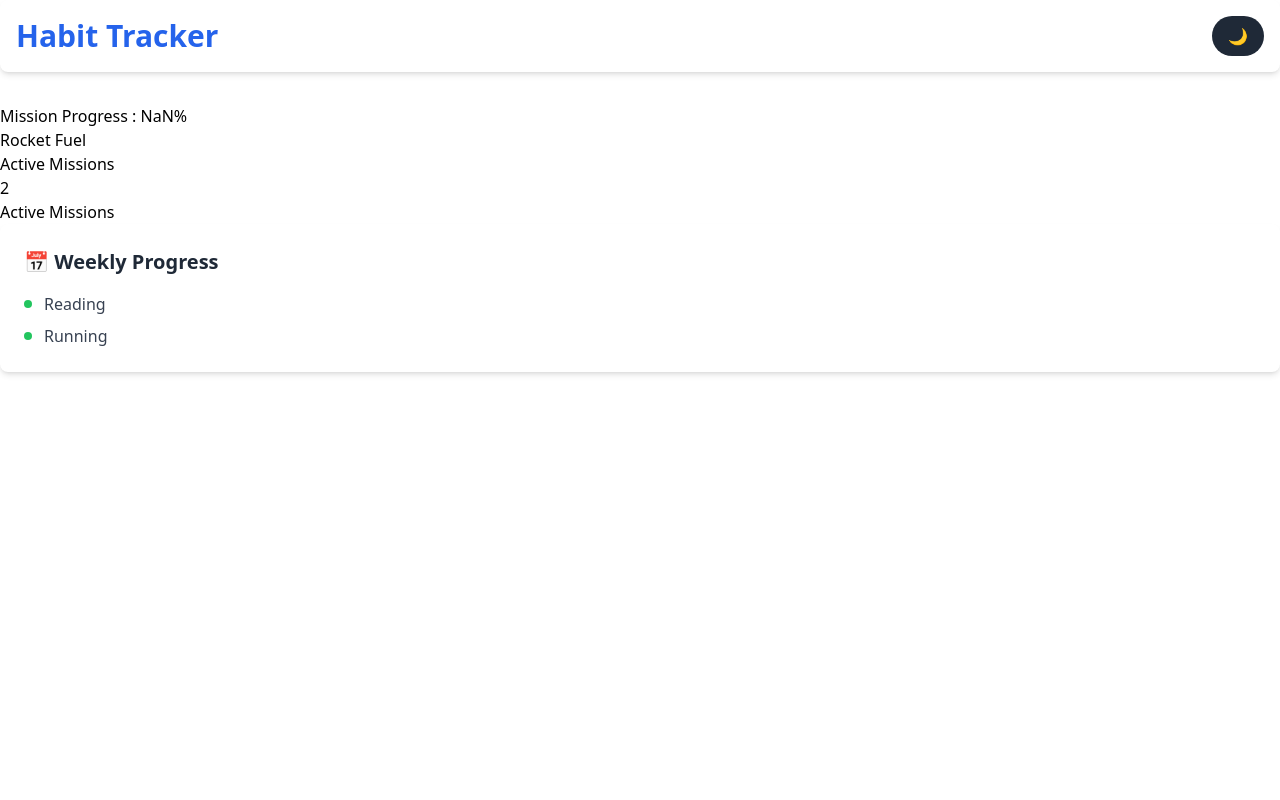
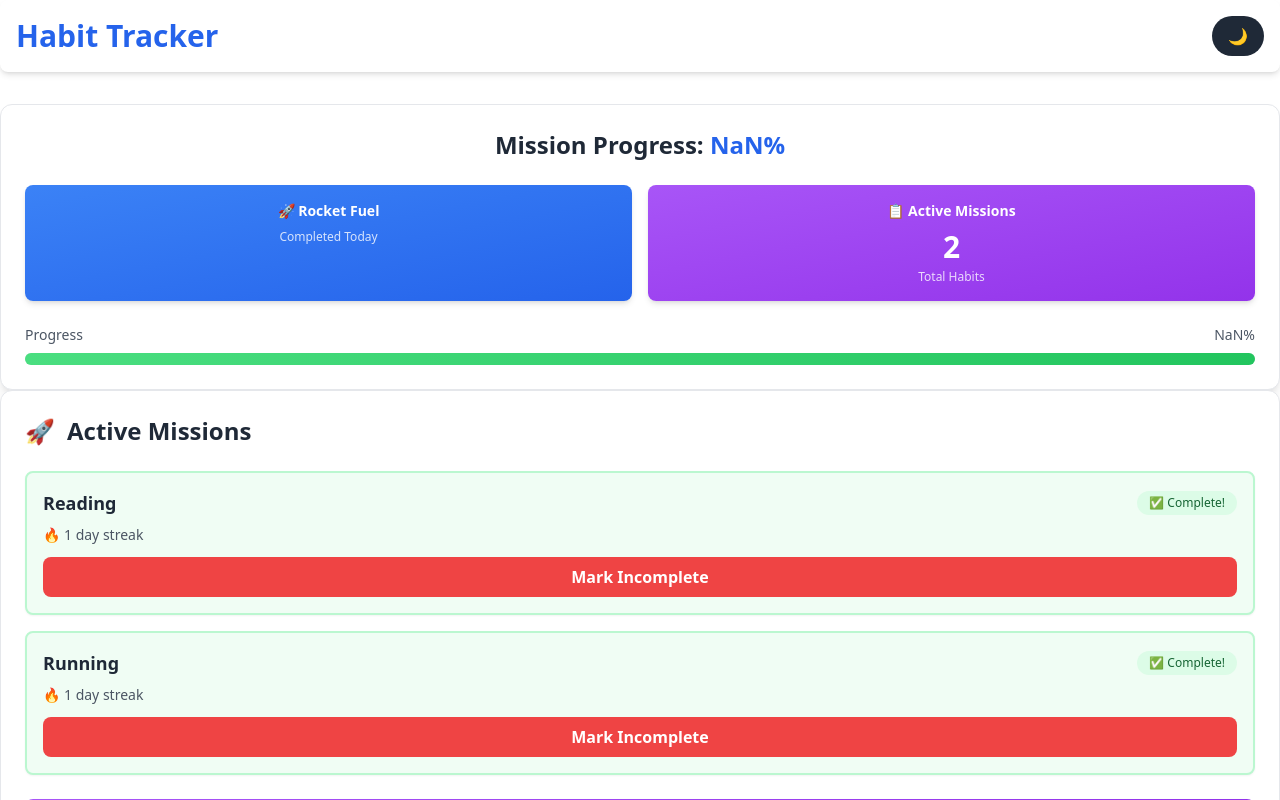
Before and after one commit to pritamroy23/habit-tracker, a React (Create React App) app: page / in a window 1280 px wide. Shown: the top 800 px of the page. Built offline with nearby package versions, Linux system fonts and the light colour scheme.

Commit message:
active mission completed

```diff
--- a/src/components/ActiveMissions.js
+++ b/src/components/ActiveMissions.js
@@ -1,16 +1,74 @@
 import React from 'react';
 
 const ActiveMissions = (props) => {
-
     const habits = props.habits;
-    const toggleHabits = props.toggleHabits;
+    const toggleHabit = props.toggleHabit;
 
     return (
-        <div>
-            <h2>Active Missions</h2>
+        <div className="bg-white p-6 rounded-xl shadow-lg border border-gray-200">
+
+            {/* Section Header */}
+            <h2 className="text-2xl font-bold text-gray-800 mb-6 flex items-center">
+                <span className="mr-3">🚀</span>
+                Active Missions
+            </h2>
+
+            {/* Habits List */}
+            <div className="space-y-4 mb-6">
+                {habits.map(habit => (
+                    <div
+                        key={habit.id}
+                        className={`p-4 rounded-lg border-2 transition-all duration-300 ${
+                            habit.completed
+                                ? 'bg-green-50 border-green-200 shadow-sm'
+                                : 'bg-gray-50 border-gray-200'
+                        }`}
+                    >
+
+                        {/* Habit Header */}
+                        <div className="flex justify-between items-center mb-2">
+                            <h3 className="font-semibold text-gray-800 text-lg">
+                                {habit.name}
+                            </h3>
+                            <span className={`px-3 py-1 rounded-full text-xs font-medium ${
+                                habit.completed
+                                    ? 'bg-green-100 text-green-800'
+                                    : 'bg-yellow-100 text-yellow-800'
+                            }`}>
+                                {habit.completed ? '✅ Complete!' : '⏳ Incomplete'}
+                            </span>
+                        </div>
+
+                        {/* Streak Counter */}
+                        <div className="flex items-center text-sm text-gray-600 mb-3">
+                            <span className="mr-1">🔥</span>
+                            <span>{habit.streak} day streak</span>
+                        </div>
+
+                        {/* Toggle Button */}
+                        <button
+                            onClick={() => toggleHabit(habit.id)}
+                            className={`w-full py-2 px-4 rounded-lg font-semibold transition-all duration-300 ${
+                                habit.completed
+                                    ? 'bg-red-500 hover:bg-red-600 text-white'
+                                    : 'bg-blue-500 hover:bg-blue-600 text-white'
+                            }`}
+                        >
+                            {habit.completed ? 'Mark Incomplete' : 'Mark Complete'}
+                        </button>
+
+                    </div>
+                ))}
+            </div>
+
+            {/* Add New Mission Button */}
+            <button className="w-full py-3 bg-gradient-to-r from-purple-500 to-purple-600 text-white rounded-lg font-semibold hover:from-purple-600 hover:to-purple-700 transition-all duration-300 shadow-md flex items-center justify-center">
+                <span className="mr-2">✨</span>
+                Launch New Mission
+            </button>
 
         </div>
-
     );
 };
+
 export default ActiveMissions;
--- a/src/components/MissionProgress.js
+++ b/src/components/MissionProgress.js
@@ -9,20 +9,49 @@ const MissionProgress = (props) => {
 
     // calculating rounded percentage (no decimal)
     const roundedPercentage = Math.round(progressPercentage);
+
     return (
-        // creating the main container div
-        <div>
+        // Main container with styling
+        <div className="bg-white p-6 rounded-xl shadow-lg border border-gray-200">
 
-            <h2>Mission Progress : {roundedPercentage}%</h2>
-            <div>
-                <h3>Rocket Fuel</h3>
-                <p>{completedHabitsCount}</p>
+
+            <h2 className="text-2xl font-bold text-gray-800 mb-6 text-center">
+                Mission Progress: <span className="text-blue-600">{roundedPercentage}%</span>
+            </h2>
+
+            {/* Stats Container */}
+            <div className="grid grid-cols-2 gap-4 mb-6">
+
+                {/* Rocket Fuel Card */}
+                <div className="bg-gradient-to-br from-blue-500 to-blue-600 p-4 rounded-lg text-white text-center shadow-md">
+                    <h3 className="font-semibold text-sm mb-2">🚀 Rocket Fuel</h3>
+                    <p className="text-3xl font-bold">{completedHabitsCount}</p>
+                    <p className="text-xs opacity-80 mt-1">Completed Today</p>
+                </div>
+
+                {/* Active Missions Card */}
+                <div className="bg-gradient-to-br from-purple-500 to-purple-600 p-4 rounded-lg text-white text-center shadow-md">
+                    <h3 className="font-semibold text-sm mb-2">📋 Active Missions</h3>
+                    <p className="text-3xl font-bold">{habits.length}</p>
+                    <p className="text-xs opacity-80 mt-1">Total Habits</p>
+                </div>
+
             </div>
 
-            <div>
-                <h3>Active Missions</h3>
-                <p>{habits.length}</p>
+            {/* Progress Bar (Optional - makes it visual) */}
+            <div className="mt-4">
+                <div className="flex justify-between text-sm text-gray-600 mb-2">
+                    <span>Progress</span>
+                    <span>{roundedPercentage}%</span>
+                </div>
+                <div className="w-full bg-gray-200 rounded-full h-3">
+                    <div
+                        className="bg-gradient-to-r from-green-400 to-green-500 h-3 rounded-full transition-all duration-500"
+                        style={{ width: `${progressPercentage}%` }}
+                    ></div>
+                </div>
             </div>
+
         </div>
     );
 };
```
